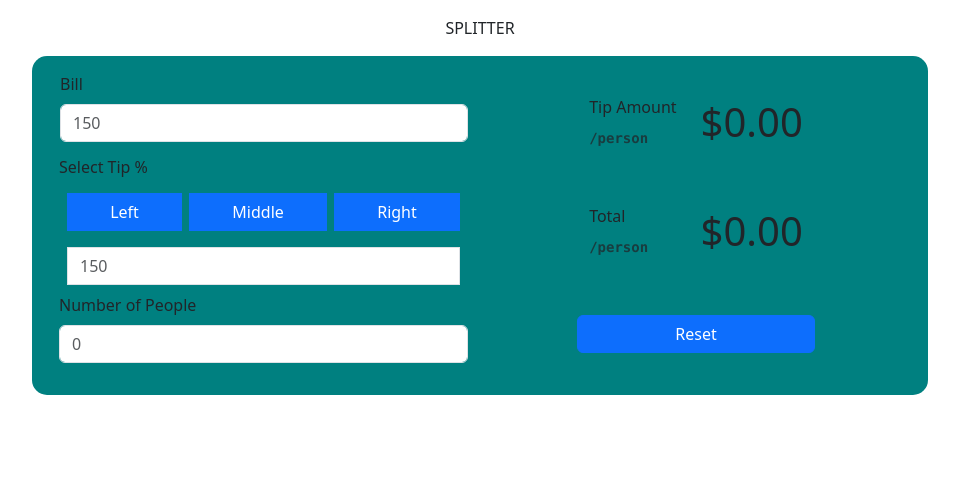
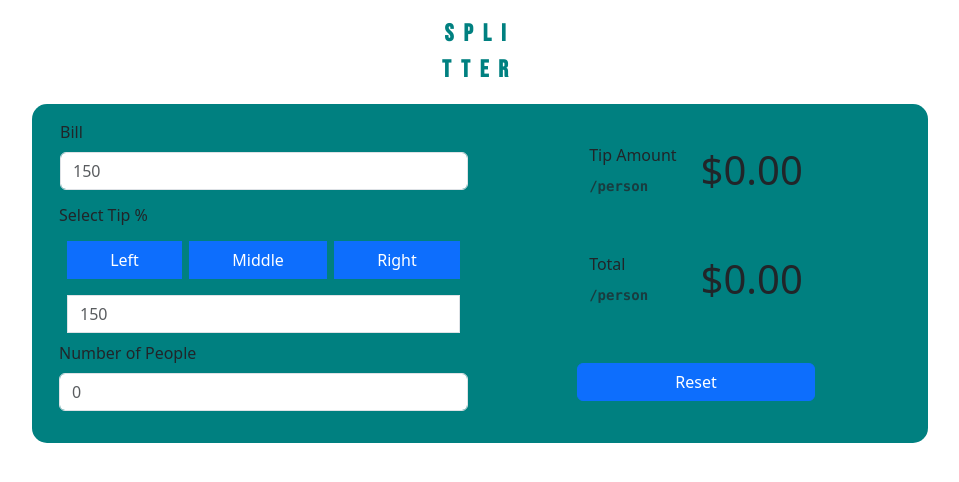
Before and after one commit to tmchuynh/Tip-Calculator, a website: page index.html in a window 1280 px wide. Shown: the whole page, without its empty margins (160-1119 px from the left). Drawn offline with nearby package versions, Linux system fonts and the light colour scheme.

Commit message:
update header font

```diff
--- a/index.html
+++ b/index.html
@@ -1,18 +1,24 @@
 <!DOCTYPE html>
 <html>
+
 <head>
     <meta charset="utf-8">
     <meta http-equiv="X-UA-Compatible" content="IE=edge">
     <title></title>
     <meta name="description" content="">
     <meta name="viewport" content="width=device-width, initial-scale=1">
-        <link href="https://cdn.jsdelivr.net/npm/bootstrap@5.3.0-alpha1/dist/css/bootstrap.min.css" rel="stylesheet" integrity="sha384-GLhlTQ8iRABdZLl6O3oVMWSktQOp6b7In1Zl3/Jr59b6EGGoI1aFkw7cmDA6j6gD" crossorigin="anonymous">
+    <link href="https://cdn.jsdelivr.net/npm/bootstrap@5.3.0-alpha1/dist/css/bootstrap.min.css" rel="stylesheet"
+        integrity="sha384-GLhlTQ8iRABdZLl6O3oVMWSktQOp6b7In1Zl3/Jr59b6EGGoI1aFkw7cmDA6j6gD" crossorigin="anonymous">
+    <link rel="preconnect" href="https://fonts.googleapis.com">
+    <link rel="preconnect" href="https://fonts.gstatic.com" crossorigin>
+    <link href="https://fonts.googleapis.com/css2?family=Bebas+Neue&display=swap" rel="stylesheet">
     <link rel="stylesheet" href="public/css/main.css">
 </head>
+
 <body>
     <section class="background">
         <div class="header">
-                SPLITTER
+            SPLI<br>TTER
         </div>
         <div class="body">
             <div class="container-fluid d-flex">
@@ -69,8 +75,12 @@
         </div>
     </section>
 
-        <script src="https://cdn.jsdelivr.net/npm/bootstrap@5.3.0-alpha1/dist/js/bootstrap.bundle.min.js" integrity="sha384-w76AqPfDkMBDXo30jS1Sgez6pr3x5MlQ1ZAGC+nuZB+EYdgRZgiwxhTBTkF7CXvN" crossorigin="anonymous"></script>
-        <script src="https://code.jquery.com/jquery-3.6.3.min.js" integrity="sha256-pvPw+upLPUjgMXY0G+8O0xUf+/Im1MZjXxxgOcBQBXU=" crossorigin="anonymous"></script>
+    <script src="https://cdn.jsdelivr.net/npm/bootstrap@5.3.0-alpha1/dist/js/bootstrap.bundle.min.js"
+        integrity="sha384-w76AqPfDkMBDXo30jS1Sgez6pr3x5MlQ1ZAGC+nuZB+EYdgRZgiwxhTBTkF7CXvN"
+        crossorigin="anonymous"></script>
+    <script src="https://code.jquery.com/jquery-3.6.3.min.js"
+        integrity="sha256-pvPw+upLPUjgMXY0G+8O0xUf+/Im1MZjXxxgOcBQBXU=" crossorigin="anonymous"></script>
     <script src="public/js/tips.js" async defer></script>
 </body>
+
 </html>
--- a/public/scss/main.scss
+++ b/public/scss/main.scss
@@ -21,6 +21,11 @@
     text-align: center;
     padding: 1rem;
     border-radius: 15px;
+    font-family: 'Bebas Neue', cursive;
+    font-weight: bold;
+    font-size: 1.5rem;
+    letter-spacing: 10px;
+    color: teal;
 }
 
 .input-group {
```
Also changed, not shown: public/css/main.css. Lines whose indentation alone changed are shown as unchanged.
